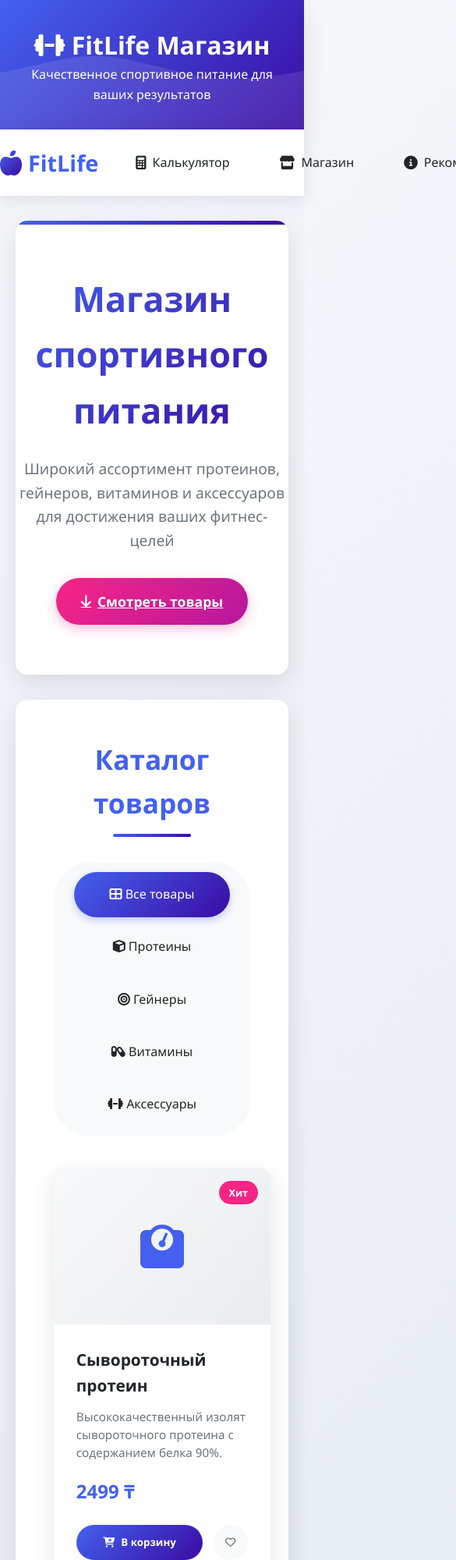
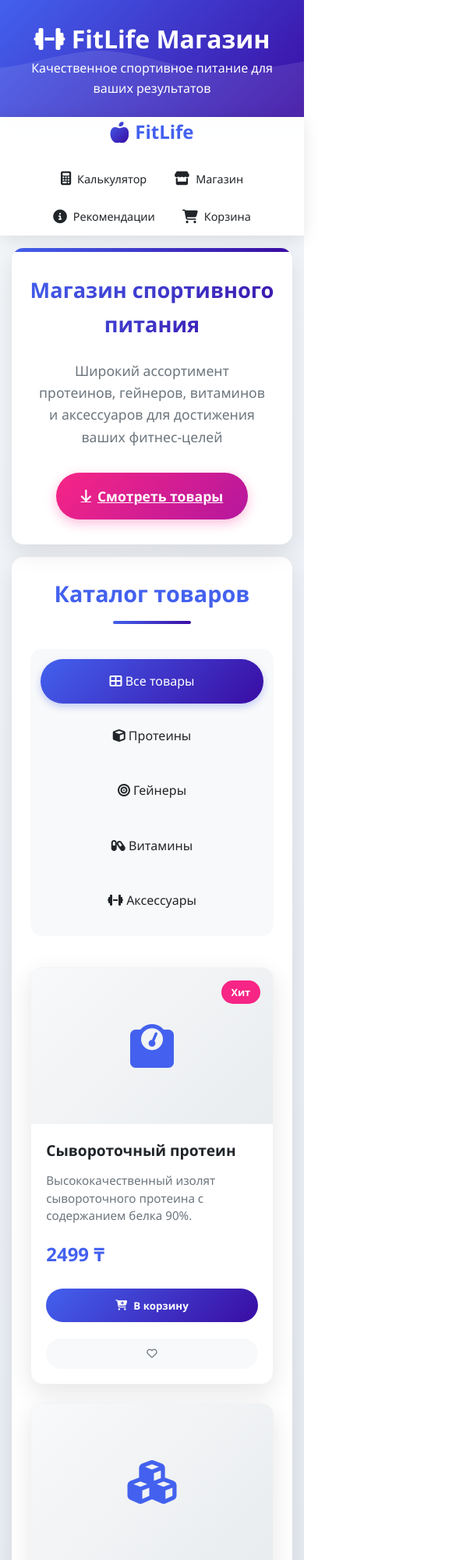
Before and after one commit to d1aszzz/fitlife, a plain HTML site: page shop.html in a window 390 px wide. Shown: the top 2000 px of the page at 78% size, 585 px wide, since content can reach past the window. Drawn offline with Linux system fonts and the light colour scheme.

Commit message:
Update shop.html

```diff
--- a/shop.html
+++ b/shop.html
@@ -480,6 +480,124 @@
         .cart-notification i {
             margin-right: 0.7rem;
             font-size: 1.2rem;
+        }        /* Мобильная адаптивность */
+        @media (max-width: 768px) {
+            .nav-container {
+                flex-direction: column;
+                padding: 1rem 0;
+            }
+
+            .nav-links {
+                margin-top: 1rem;
+                flex-wrap: wrap;
+                justify-content: center;
+            }
+
+            .nav-links li {
+                margin: 0.3rem;
+            }
+
+            .nav-links a {
+                padding: 0.5rem 0.8rem;
+                font-size: 0.9rem;
+            }
+
+            .shop-hero h2 {
+                font-size: 2rem;
+            }
+
+            .shop-hero p {
+                font-size: 1.1rem;
+                padding: 0 1rem;
+            }
+
+            .shop-section {
+                padding: 1.5rem;
+            }
+
+            .section-title {
+                font-size: 1.8rem;
+            }
+
+            .category-tabs {
+                flex-direction: column;
+                border-radius: 15px;
+            }
+
+            .category-tab {
+                margin-bottom: 0.5rem;
+                min-width: auto;
+                max-width: none;
+            }
+
+            .products-grid {
+                grid-template-columns: 1fr;
+                gap: 1.5rem;
+            }
+
+            .product-actions {
+                flex-direction: column;
+                gap: 0.8rem;
+            }
+
+            .add-to-cart {
+                margin-right: 0;
+                margin-bottom: 0.5rem;
+            }
+
+            .wishlist {
+                width: 100%;
+                border-radius: 50px;
+                height: auto;
+                padding: 0.8rem;
+            }
+
+            .footer-content {
+                grid-template-columns: 1fr;
+                gap: 2rem;
+            }
+
+            .container {
+                padding: 0 15px;
+            }
+
+            .cart-notification {
+                bottom: 1rem;
+                right: 1rem;
+                left: 1rem;
+                text-align: center;
+            }
+        }
+
+        @media (max-width: 480px) {
+            header {
+                padding: 1.5rem 0;
+            }
+
+            .shop-hero {
+                padding: 2rem 1rem;
+                margin: 1rem auto;
+            }
+
+            .shop-hero h2 {
+                font-size: 1.7rem;
+            }
+
+            .logo {
+                font-size: 1.5rem;
+            }
+
+            .logo i {
+                font-size: 1.7rem;
+            }
+
+            .product-info {
+                padding: 1.2rem;
+            }
+
+            .product-title {
+                font-size: 1.2rem;
+            }
         }
     </style>
 </head>
@@ -792,5 +910,26 @@
             displayProducts();
         });
     </script>
+        <script>
+        // Улучшение для мобильных устройств
+        document.addEventListener('touchstart', function() {}, {passive: true});
+
+        // Предотвращение масштабирования при двойном тапе
+        let lastTouchEnd = 0;
+        document.addEventListener('touchend', function(event) {
+            const now = (new Date()).getTime();
+            if (now - lastTouchEnd <= 300) {
+                event.preventDefault();
+            }
+            lastTouchEnd = now;
+        }, false);
+
+        // Улучшение отзывчивости на мобильных
+        document.addEventListener('DOMContentLoaded', function() {
+            if ('ontouchstart' in window) {
+                document.body.classList.add('touch-device');
+            }
+        });
+    </script>
 </body>
 </html>
```
